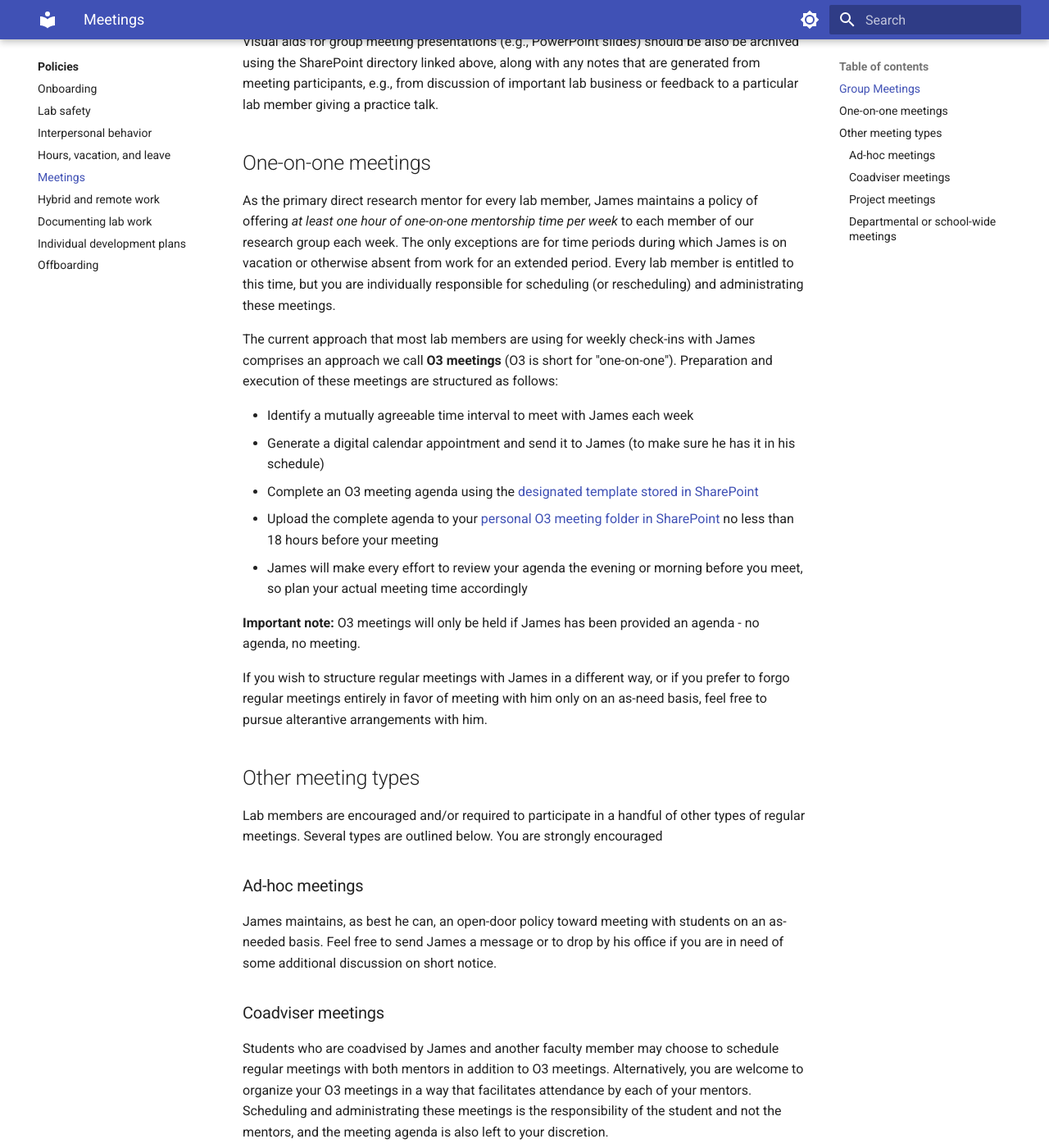
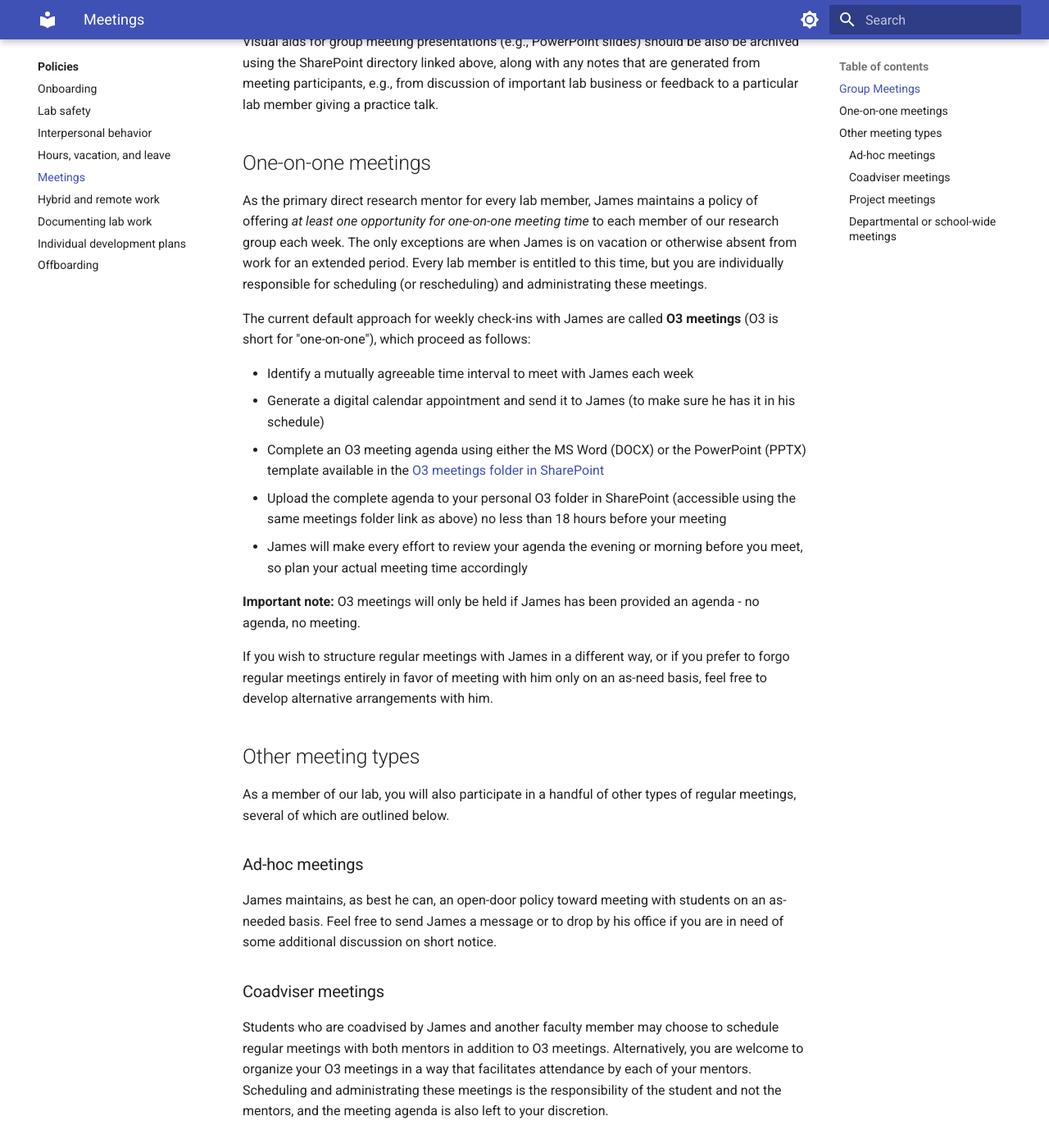
Before and after one commit to The-McKone-Lab/handbook, an MkDocs documentation site: the page built from docs/policies/meetings.md, in a window 1280 px wide and 1400 px high, scrolled down 1141 px. Shown: the whole window at 82% size. Built offline with MkDocs 1.6.1 and Material for MkDocs 9.7.7, drawn with Linux system fonts in a browser that asks for light colours; some of the changed text lies outside the part shown.

Commit message:
Updated meetings page

```diff
--- a/docs/policies/meetings.md
+++ b/docs/policies/meetings.md
@@ -32,28 +31,25 @@ Visual aids for group meeting presentations (e.g., PowerPoint slides) should be
 
 ## One-on-one meetings
 
-As the primary direct research mentor for every lab member, James maintains a policy of offering _at least one hour of one-on-one mentorship time per week_ to each member of our research group each week.
-The only exceptions are for time periods during which James is on vacation or otherwise absent from work for an extended period.
+As the primary direct research mentor for every lab member, James maintains a policy of offering _at least one opportunity for one-on-one meeting time_ to each member of our research group each week.
+The only exceptions are when James is on vacation or otherwise absent from work for an extended period.
 Every lab member is entitled to this time, but you are individually responsible for scheduling (or rescheduling) and administrating these meetings.
 
-The current approach that most lab members are using for weekly check-ins with James comprises an approach we call **O3 meetings** (O3 is short for "one-on-one").
-Preparation and execution of these meetings are structured as follows:
+The current default approach for weekly check-ins with James are called **O3 meetings** (O3 is short for "one-on-one"), which proceed as follows:
 
 * Identify a mutually agreeable time interval to meet with James each week
 * Generate a digital calendar appointment and send it to James (to make sure he has it in his schedule)
-* Complete an O3 meeting agenda using the [designated template stored in SharePoint](https://pitt.sharepoint.com/:w:/r/sites/mckonelab2/Shared%20Documents/Meetings/O3%20Meetings/McKoneLab%20O3%20Agenda%20Template.docx?d=w715f1e60e0a044c7bc7a37d34b255ff4&csf=1&web=1&e=Klblfa)
-* Upload the complete agenda to your [personal O3 meeting folder in SharePoint](https://pitt.sharepoint.com/:f:/r/sites/mckonelab2/Shared%20Documents/Meetings/O3%20Meetings?csf=1&web=1&e=eSiduJ) no less than 18 hours before your meeting
+* Complete an O3 meeting agenda using either the MS Word (DOCX) or the PowerPoint (PPTX) template available in the [O3 meetings folder in SharePoint](https://pitt.sharepoint.com/:f:/r/sites/mckonelab2/Shared%20Documents/Meetings/O3%20Meetings?csf=1&web=1&e=VJpfYY)
+* Upload the complete agenda to your personal O3 folder in SharePoint (accessible using the same meetings folder link as above) no less than 18 hours before your meeting
 * James will make every effort to review your agenda the evening or morning before you meet, so plan your actual meeting time accordingly
 
 **Important note:** O3 meetings will only be held if James has been provided an agenda - no agenda, no meeting.
 
-If you wish to structure regular meetings with James in a different way, or if you prefer to forgo regular meetings entirely in favor of meeting with him only on an as-need basis, feel free to pursue alterantive arrangements with him.
+If you wish to structure regular meetings with James in a different way, or if you prefer to forgo regular meetings entirely in favor of meeting with him only on an as-need basis, feel free to develop alternative arrangements with him.
 
 ## Other meeting types
 
-Lab members are encouraged and/or required to participate in a handful of other types of regular meetings.
-Several types are outlined below.
-You are strongly encouraged
+As a member of our lab, you will also participate in a handful of other types of regular meetings, several of which are outlined below.
 
 ### Ad-hoc meetings
 
```
Also changed, not shown: other parts of docs/policies/meetings.md (+1 -2 lines).
